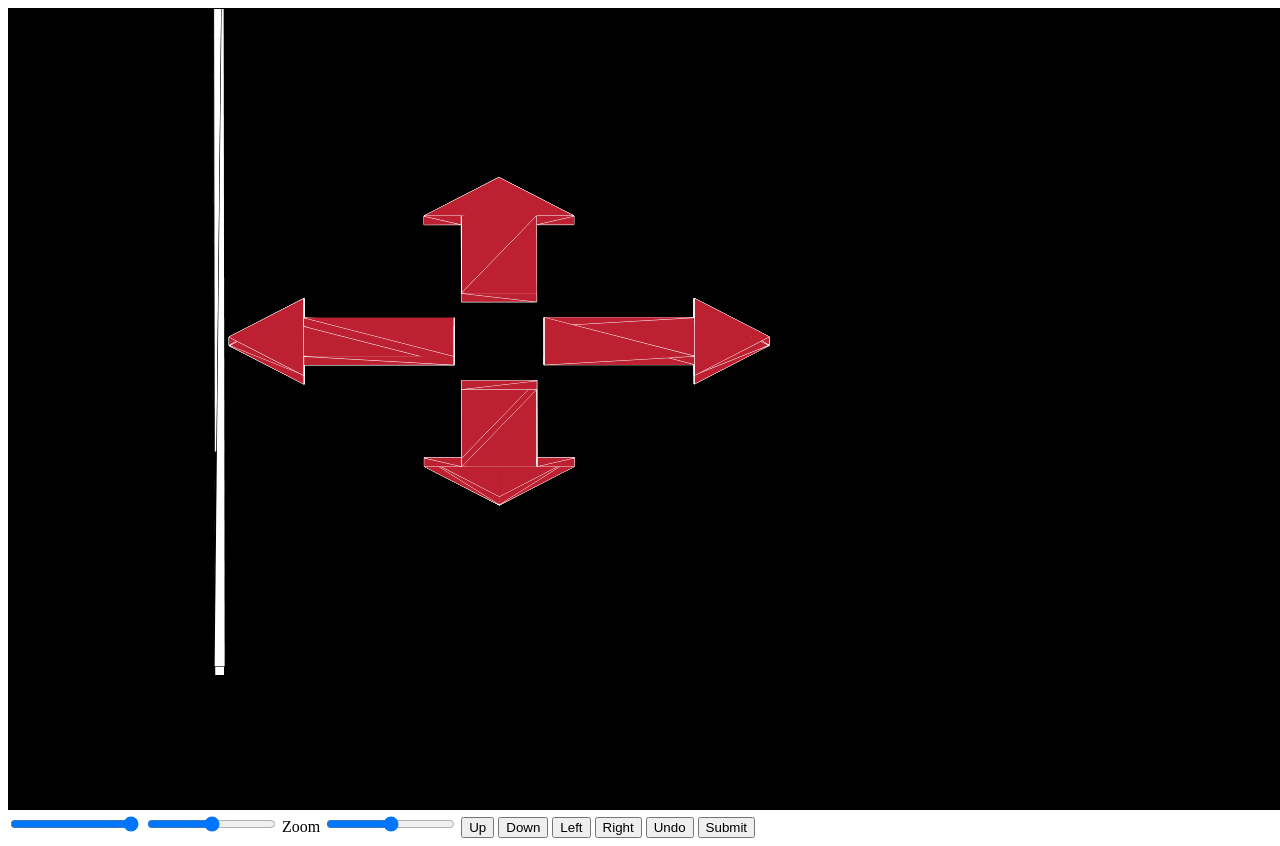
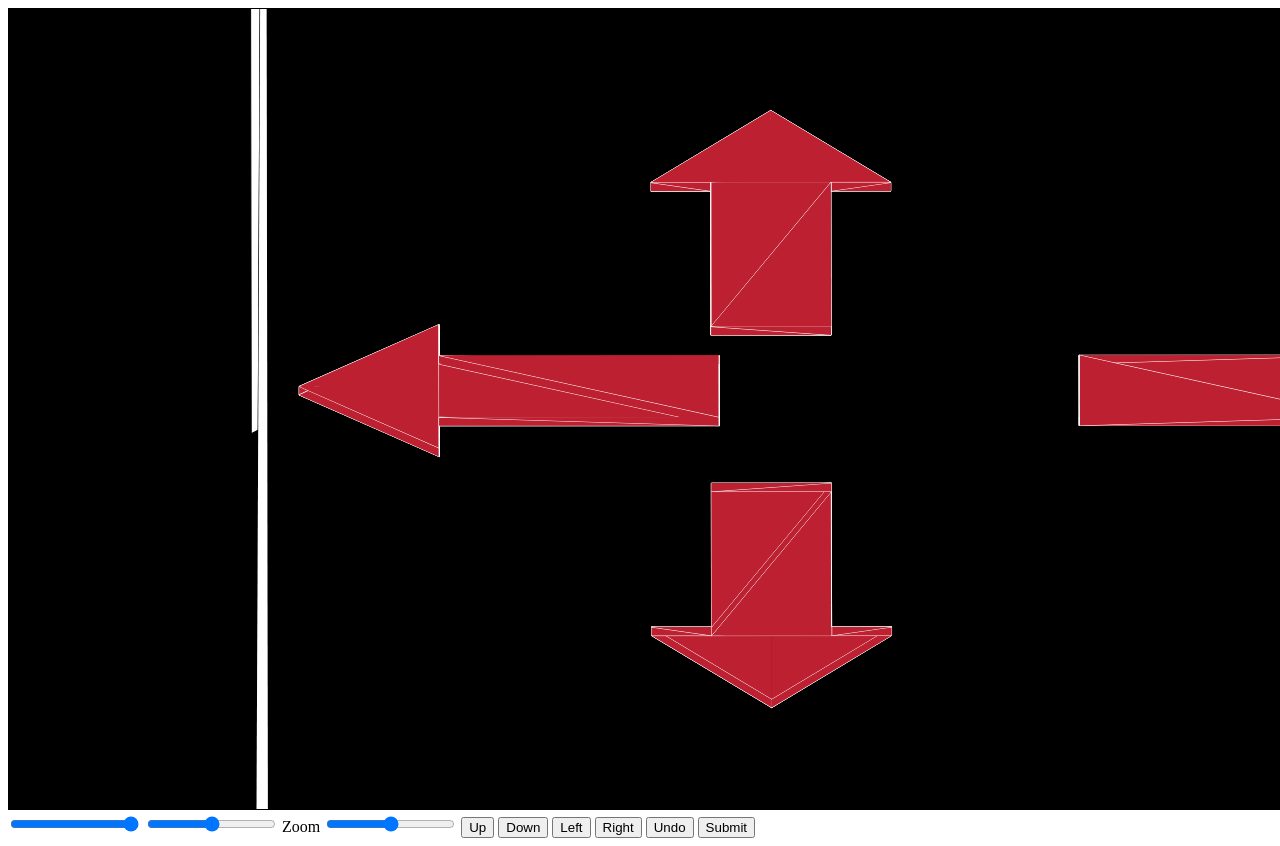
Before and after one commit to Enlight-UW/Robot-Interface, a website: page views/arrows.html in a window 1280 px wide. Drawn offline with Linux system fonts and the light colour scheme.

Commit message:
made arrows scale

```diff
--- a/views/arrows.html
+++ b/views/arrows.html
@@ -269,10 +269,10 @@ function setup() {
 
 	//perspective
 	var fov = fovSlider.value/180*Math.PI;
-	var perspective = m4.perspective(fov, (800/600), 0.1, 100);
+	var perspective = m4.perspective(fov, (canvas.width/canvas.height), 0.1, 100);
 
 	//viewport
-	var viewport = m4.scaling([800,600,1]);
+	var viewport = m4.scaling([canvas.width,canvas.height,1]);
 
     var Tmodelview=m4.multiply(Tmodel,Tcamera);
 	Tmodelview = m4.multiply(Tmodelview, perspective);
@@ -282,10 +282,10 @@ function setup() {
 	var leftModel = m4.axisRotation([0, 1, 0], Math.PI * 0.5);
 	var rightModel = m4.axisRotation([0, 1, 0], Math.PI * -0.5);
 	var downModel = m4.axisRotation([0, 1, 0], Math.PI);
-	upModel = m4.translate(upModel, [-240, 0, 0]);
-	leftModel = m4.translate(leftModel, [160, 0, -120]);
-	rightModel = m4.translate(rightModel, [-160, 0, 360]);
-	downModel = m4.translate(downModel, [240, 0, 320]);
+	upModel = m4.translate(upModel, [-0.4*canvas.width, 0, 0]);
+	leftModel = m4.translate(leftModel, [0.2*canvas.width, 0, -0.4*canvas.height]);
+	rightModel = m4.translate(rightModel, [-0.2*canvas.width, 0, 1.2*canvas.height]);
+	downModel = m4.translate(downModel, [0.4*canvas.width, 0, 0.73*canvas.height]);
 
 	var upModView = Tmodelview;
 	var leftModView = m4.multiply(leftModel, Tcamera);
@@ -298,10 +298,10 @@ function setup() {
 	var rightAxis = [0, 0, 1];
 
 	//arrow objects
-	var upArrow = {xc: 0, yc: 0, zc: 0, xr: 37.5, yr: 5, zr:75, sColor: "white", fColor: "rgb(189,32,49)", direction: "up", currAngle: 0};
-	var downArrow = {xc: 0, yc: 0, zc: 0, xr: 37.5, yr: 5, zr:75, sColor: "white", fColor: "rgb(189,32,49)", direction: "down", currAngle: 0};
-	var leftArrow = {xc: 0, yc: 0, zc: 0, xr: 37.5, yr: 5, zr: 75, sColor: "white", fColor: "rgb(189,32,49)", direction: "left", currAngle: 0};
-	var rightArrow = {xc: 0, yc: 0, zc: 0, xr: 37.5, yr: 5, zr: 75, sColor: "white", fColor: "rgb(189,32,49)", direction: "right", currAngle: 0};
+	var upArrow = {xc: 0, yc: 0, zc: 0, xr: 0.046875*canvas.width, yr: 5, zr:0.175*canvas.height, sColor: "white", fColor: "rgb(189,32,49)", direction: "up", currAngle: 0};
+	var downArrow = {xc: 0, yc: 0, zc: 0, xr: 0.046875*canvas.width, yr: 5, zr:0.175*canvas.height, sColor: "white", fColor: "rgb(189,32,49)", direction: "down", currAngle: 0};
+	var leftArrow = {xc: 0, yc: 0, zc: 0, xr: 0.046875*canvas.width, yr: 5, zr: 0.175*canvas.height, sColor: "white", fColor: "rgb(189,32,49)", direction: "left", currAngle: 0};
+	var rightArrow = {xc: 0, yc: 0, zc: 0, xr: 0.046875*canvas.width, yr: 5, zr: 0.175*canvas.height, sColor: "white", fColor: "rgb(189,32,49)", direction: "right", currAngle: 0};
 
 	//speed the arrows spin
 	var spinSpeed = Math.PI / 45;
@@ -310,10 +310,10 @@ function setup() {
 	var recoverSpeed = Math.PI / 10;
 
 	//backdrop
-	var background = {xc: 0, yc: -200, zc: 0, xr: 1600, yr: 1, zr:1600, color: "black"};
+	var background = {xc: 0, yc: -200, zc: 0, xr: 2*canvas.width, yr: 1, zr:2*canvas.width, color: "black"};
 
 	//queue divider
-	var divider = {xc: 40, yc: 0, zc: 0, xr: 5, yr: 5, zr:800, color: "white", fColor: "rgb(189,32,49)", direction: "up"};
+	var divider = {xc: 0*canvas.width, yc: 0, zc: 0, xr: 0.00625*canvas.width, yr: 1, zr:2*canvas.width, color: "white", fColor: "rgb(189,32,49)", direction: "up"};
 
 	//queue of arrow commands
 	var arrowQueue = [];
@@ -438,13 +438,14 @@ function setup() {
 		while(newArrows.length > 0) {
 
 			//turn the command into an arrow
-			arrowQueue.push({xc: 0, yc: 0, zc: 0, xr: 37.5, yr: 5, zr:75, sColor: "white", fColor: "rgb(189,32,49)", direction: "up"});
+
+			arrowQueue.push({xc: 0, yc: 0, zc: 0, xr: 0.046875*canvas.width, yr: 5, zr:0.175*canvas.height, sColor: "white", fColor: "rgb(189,32,49)", direction: "up", currAngle: 0});
 
 			//set the direction of the arrow
 			arrowQueue[arrowQueue.length - 1].direction = newArrows[0];
 
 			//set the position of the arrow
-			arrowQueue[arrowQueue.length - 1].height = -150 * (arrowQueue.length - 1) + 300;
+			arrowQueue[arrowQueue.length - 1].height = -.35*canvas.height * (arrowQueue.length - 1) + 0.4*canvas.height;
 
 			//scale the arrow
 			arrowQueue[arrowQueue.length - 1].xr *= 0.5;
@@ -485,8 +486,8 @@ function setup() {
 	function buildArrowQueue() {
 
 		//get the scroll height
-		if(arrowQueue.length > 7) {
-			scrollHeight = 150 * (arrowQueue.length - 7);
+		if(arrowQueue.length > 5) {
+			scrollHeight = 0.35*canvas.height * (arrowQueue.length - 5);
 		}
 		else {
 			scrollHeight = 0;
```
